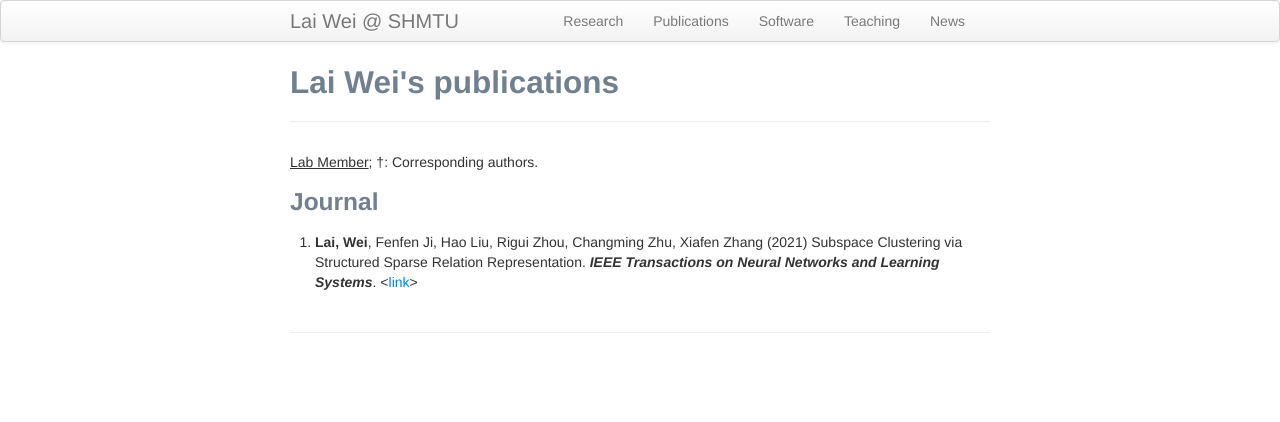
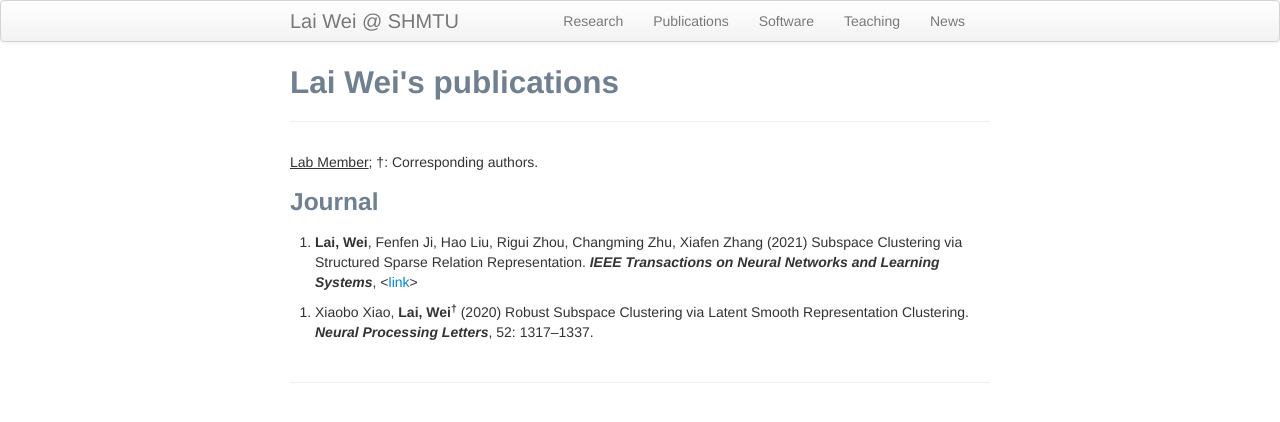
Before and after one commit to weilyshmtu/weilyshmtu.github.io, a Jekyll site: the page built from pages/pubs.md, in a window 1280 px wide. Shown: the top 422 px of the page. Built offline with Jekyll 4.4.1, drawn with Linux system fonts in a browser that asks for light colours.

Commit message:
Update pubs.md

```diff
--- a/pages/pubs.md
+++ b/pages/pubs.md
@@ -8,7 +8,9 @@ title: Lai Wei's publications
 <u>Lab Member</u>; &dagger;: Corresponding authors.
 
 ### Journal
-<ol > <li> <b>Lai, Wei</b>, Fenfen Ji, Hao Liu, Rigui Zhou, Changming Zhu, Xiafen Zhang (2021) Subspace Clustering via Structured Sparse Relation Representation. <i><b>IEEE Transactions on Neural Networks and Learning Systems</b></i>. <<a href="https://doi.org/10.1109/TNNLS.2021.3059511">link</a>></li></ol>
+<ol > <li> <b>Lai, Wei</b>, Fenfen Ji, Hao Liu, Rigui Zhou, Changming Zhu, Xiafen Zhang (2021) Subspace Clustering via Structured Sparse Relation Representation. <i><b>IEEE Transactions on Neural Networks and Learning Systems</b></i>, <<a href="https://doi.org/10.1109/TNNLS.2021.3059511">link</a>></li></ol>
+
+<ol > <li> Xiaobo Xiao, <b>Lai, Wei<sup>&dagger;</sup></b> (2020) Robust Subspace Clustering via Latent Smooth Representation Clustering. <i><b>Neural Processing Letters</b></i>, 52: 1317–1337.</li></ol>
 
 <!--
 <ol start="3"> <li> Rosen, J., <b>Yang, Y.</b>, Abnousi, A., Chen, J., Song, M., Jones, I., Shen, Y., Hu, M., Li, Y. (2021+) HPRep: Quantifying reproducibility in HiChIP and PLAC-seq datasets. <i><b>bioRxiv</b></i>. <<a href="https://www.biorxiv.org/content/10.1101/2020.11.23.394239v1">link</a>></li></ol>
```
